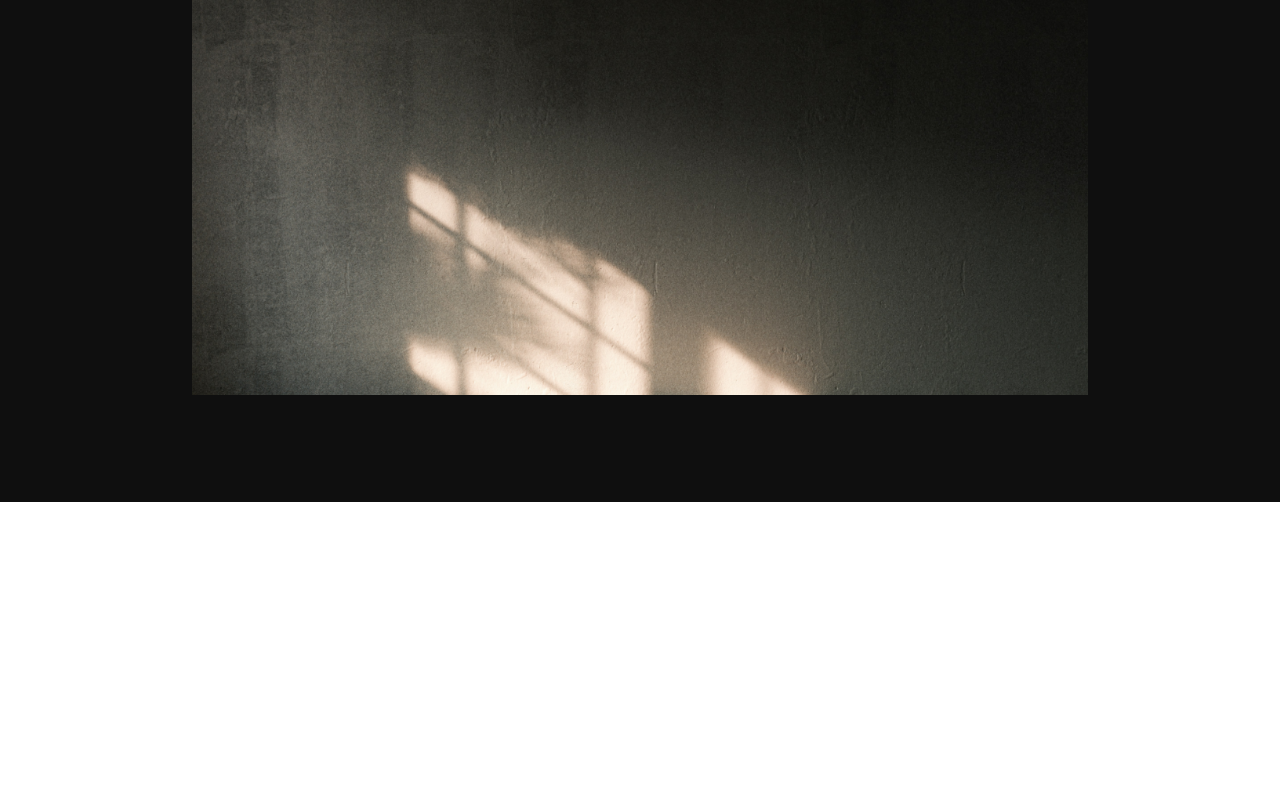
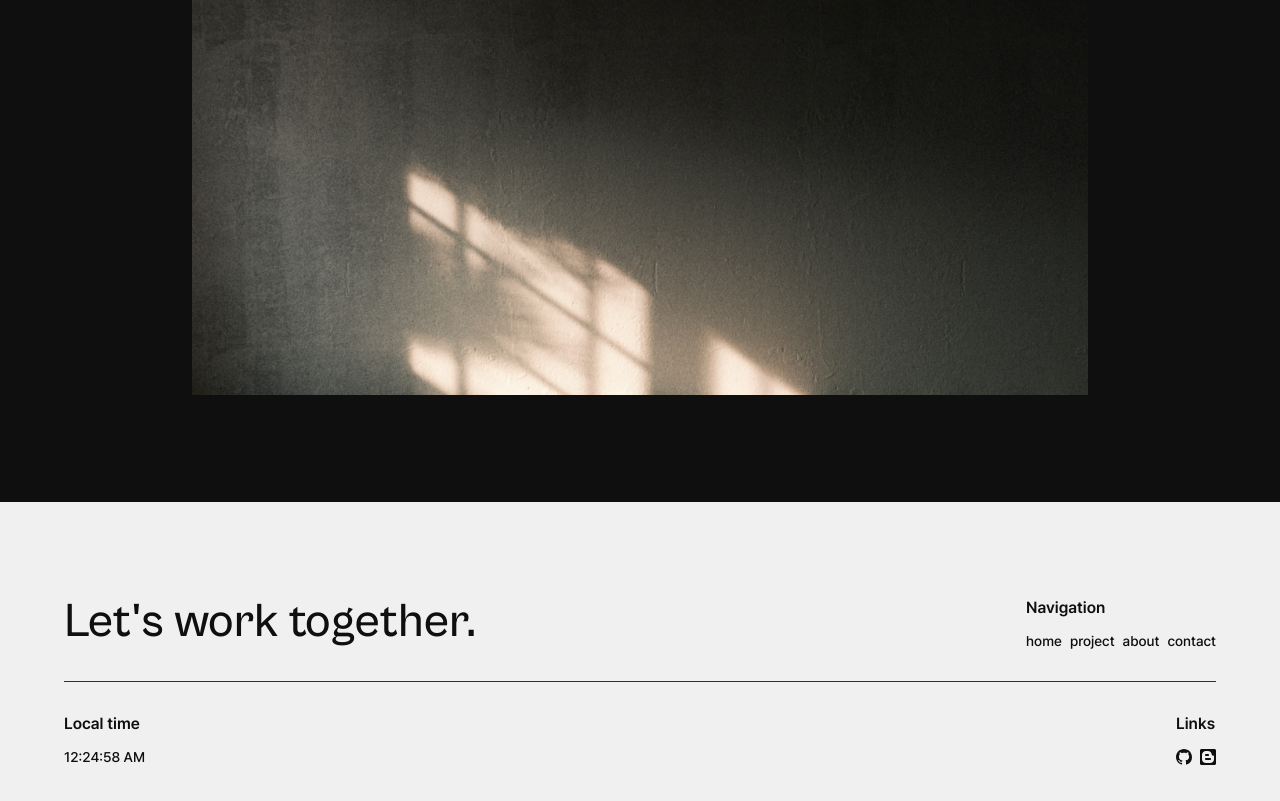
Before and after one commit to Hyunsoo-k/portfolio-2026, a Next.js app: page / in a window 1280 px wide. Shown: the part 4729-5530 px from the top of the page. Before the commit the page ends 5231 px from the top, so only its background shows below. Built offline with nearby package versions, Linux system fonts and the light colour scheme.

Commit message:
feat: Footer 컴포넌트 렌더링

```diff
--- a/app/layout.tsx
+++ b/app/layout.tsx
@@ -3,6 +3,7 @@ import localFont from "next/font/local";
 
 import { SmoothScrollProvider } from '@/app/providers/smooth-scroll-provider';
 import { Header } from '@/widgets/header/ui/header/Header';
+import { Footer } from '@/widgets/footer/ui/footer/Footer';
 
 import "./globals.scss";
 
@@ -36,6 +37,7 @@ export default function RootLayout({ children }: LayoutProps<"/">) {
         <SmoothScrollProvider>
           <Header />
           {children}
+          <Footer />
         </SmoothScrollProvider>
       </body>
     </html>
```
